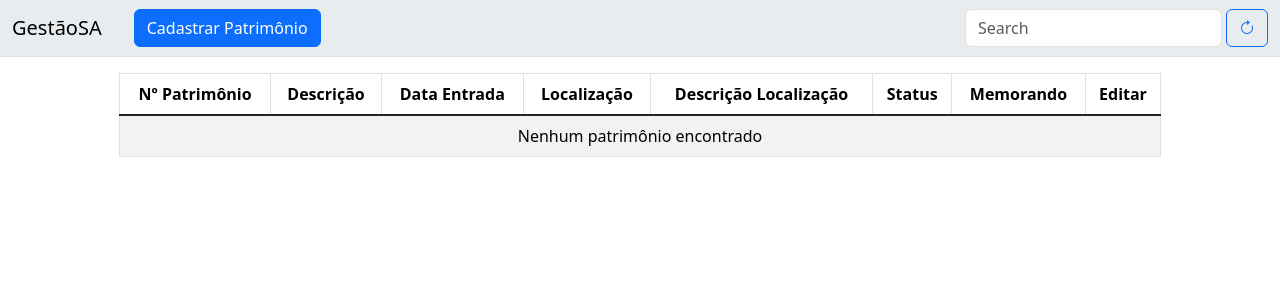
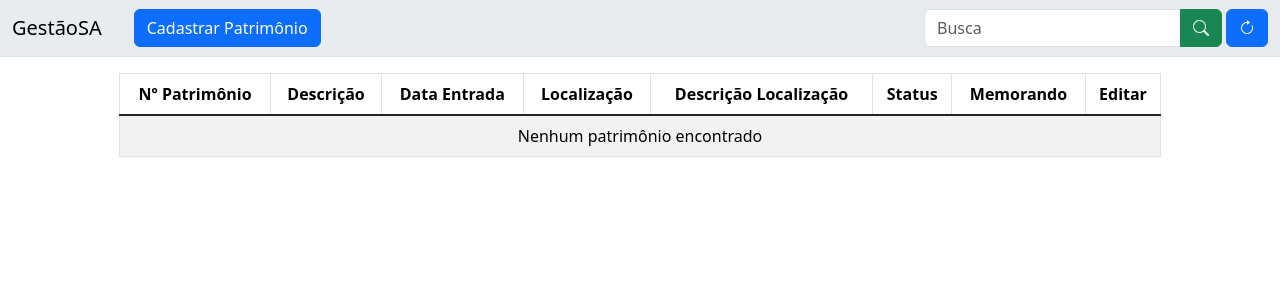
Before and after one commit to Uianes/gestaoSA, a PHP site: page / in a window 1280 px wide. Shown: the top 300 px of the page. Run offline with PHP 8.4, Linux system fonts and the light colour scheme; data that the repository does not hold is empty.

Commit message:
Update search input placeholder and button titles for better accessibility

```diff
--- a/index.php
+++ b/index.php
@@ -19,11 +19,12 @@
       </button>
       <form class="d-flex ms-auto" method="POST">
         <div class="input-group mx-1">
-          <input class="form-control" type="search" name="search" placeholder="Search" aria-label="Search">
+          <input class="form-control" type="search" name="search" placeholder="Busca" aria-label="busca">
+          <button class="btn btn-success" type="submit" title='Buscar'><i class="bi bi-search"></i></button>
         </div>
       </form>
       <form method="POST">
-        <button class="btn btn-outline-primary" name="reload" type="submit"><i class="bi bi-arrow-clockwise"></i></button>
+        <button class="btn btn-primary" name="reload" type="submit" title='Recarregar tabela'><i class="bi bi-arrow-clockwise"></i></button>
       </form>
     </div>
   </nav>
@@ -81,26 +82,26 @@
 
                 if ($row['Status'] === 'Tombado') {
                   echo "<td class='text-center'>
-                        <button class='btn btn-primary btn-sm'
+                        <button class='btn btn-primary btn-sm' title='Editar'
                           onclick=\"abrirModalEditar('{$row['N_Patrimonio']}', '{$row['Descricao']}', '{$row['Data_Entrada']}', '{$row['Localizacao']}', '{$row['Descricao_Localizacao']}', '{$row['Status']}', '{$row['Memorando']}')\">
                           <i class='bi bi-pencil-fill'></i>
                         </button>
-                        <button class='btn btn-danger btn-sm'
+                        <button class='btn btn-danger btn-sm' title='Excluir'
                           onclick=\"abrirModalExcluir('{$row['N_Patrimonio']}', '{$row['Descricao']}', '{$row['Data_Entrada']}', '{$row['Localizacao']}', '{$row['Descricao_Localizacao']}', '{$row['Status']}', '{$row['Memorando']}')\">
                           <i class=\"bi bi-trash-fill\"></i>
                         </button>
-                        <button class='btn btn-warning btn-sm'
+                        <button class='btn btn-warning btn-sm' title='Descarte'
                           onclick=\"abrirModalDescarte('{$row['N_Patrimonio']}', '{$row['Descricao']}', '{$row['Data_Entrada']}', '{$row['Localizacao']}', '{$row['Descricao_Localizacao']}', '{$row['Memorando']}')\">
                           <i class=\"bi bi-archive-fill\"></i>
                         </button>
                       </td>";
                 } else {
                   echo "<td class='text-center'>
-                        <button class='btn btn-primary btn-sm'
+                        <button class='btn btn-primary btn-sm' title='Editar'
                           onclick=\"abrirModalEditar('{$row['N_Patrimonio']}', '{$row['Descricao']}', '{$row['Data_Entrada']}', '{$row['Localizacao']}', '{$row['Descricao_Localizacao']}', '{$row['Status']}', '{$row['Memorando']}')\">
                           <i class='bi bi-pencil-fill'></i>
                         </button>
-                        <button class='btn btn-danger btn-sm'
+                        <button class='btn btn-danger btn-sm' title='Excluir'
                           onclick=\"abrirModalExcluir('{$row['N_Patrimonio']}', '{$row['Descricao']}', '{$row['Data_Entrada']}', '{$row['Localizacao']}', '{$row['Descricao_Localizacao']}', '{$row['Status']}', '{$row['Memorando']}')\">
                           <i class=\"bi bi-trash-fill\"></i>
                         </button>
```
